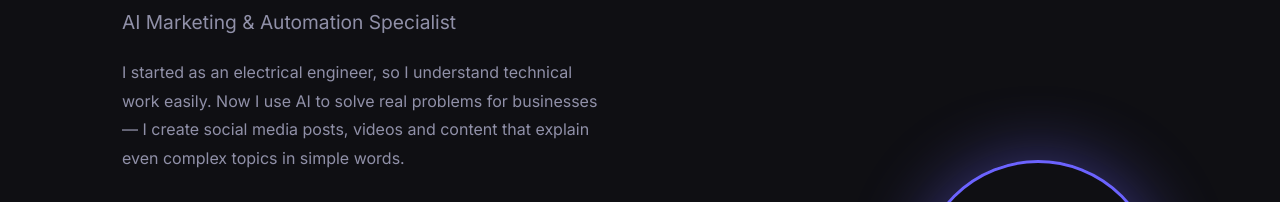
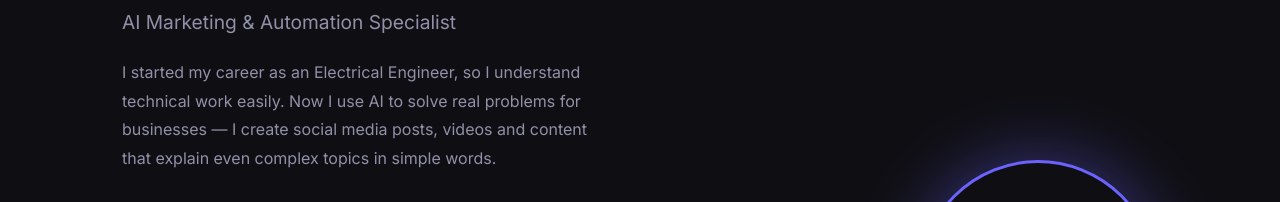
Before and after one commit to askulkarni029/my_portfolio, a plain HTML site: page index.html in a window 1280 px wide. Shown: the part 238-440 px from the top of the page. Drawn offline with Linux system fonts and the light colour scheme; no server answers.

Commit message:
Tweak career intro line wording in About bio
Co-Authored-By: Claude Sonnet 5 <noreply@anthropic.com>
Claude-Session: https://claude.ai/code/session_01JbpJVyd9MFtZCynV9zYf6V

```diff
--- a/index.html
+++ b/index.html
@@ -32,8 +32,9 @@
       <h1 class="hero-name">Abhijit Kulkarni</h1>
       <p class="hero-role">AI Marketing & Automation Specialist</p>
       <p class="hero-bio">
-        I started as an electrical engineer, so I understand technical work
-        easily. Now I use AI to solve real problems for businesses — I create
+        I started my career as an Electrical Engineer, so I understand
+        technical work easily. Now I use AI to solve real problems for
+        businesses — I create
         social media posts, videos and content that explain even complex
         topics in simple words.
       </p>
```
